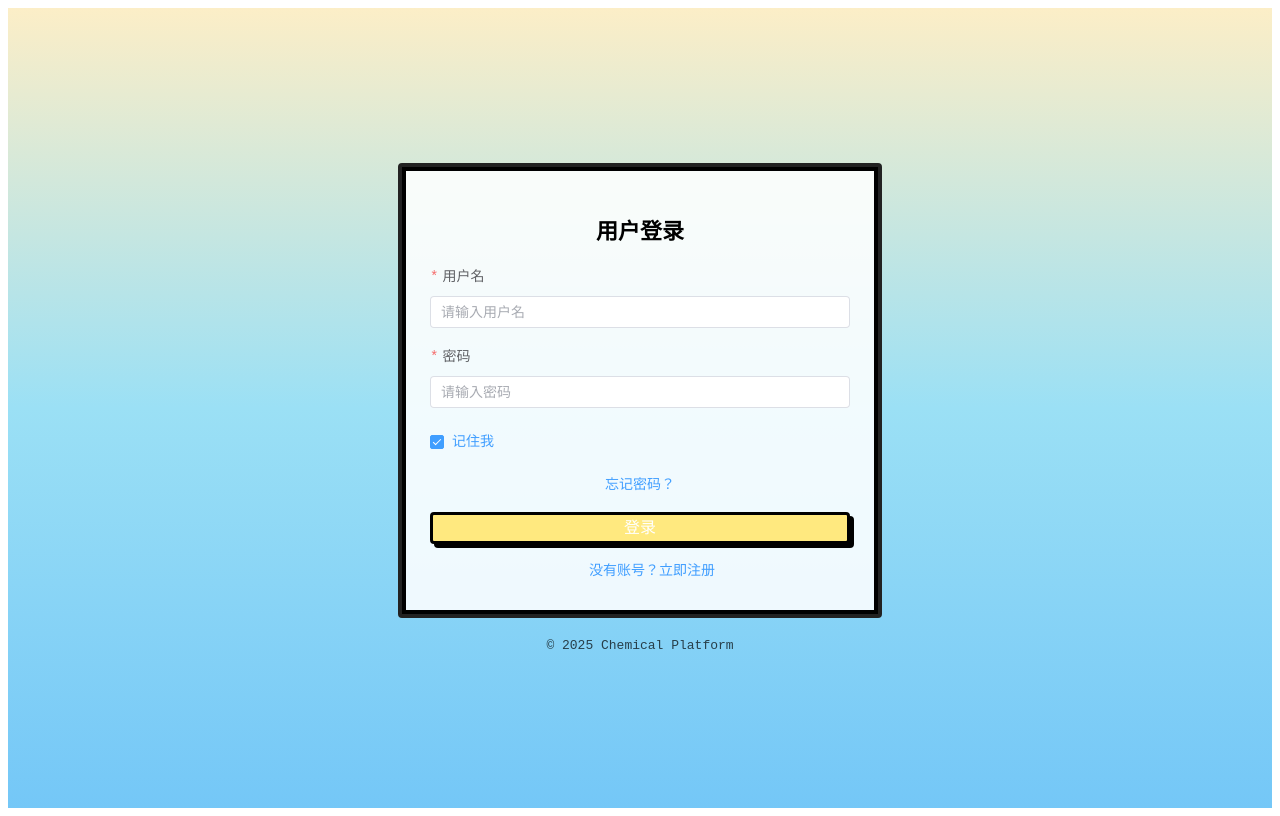
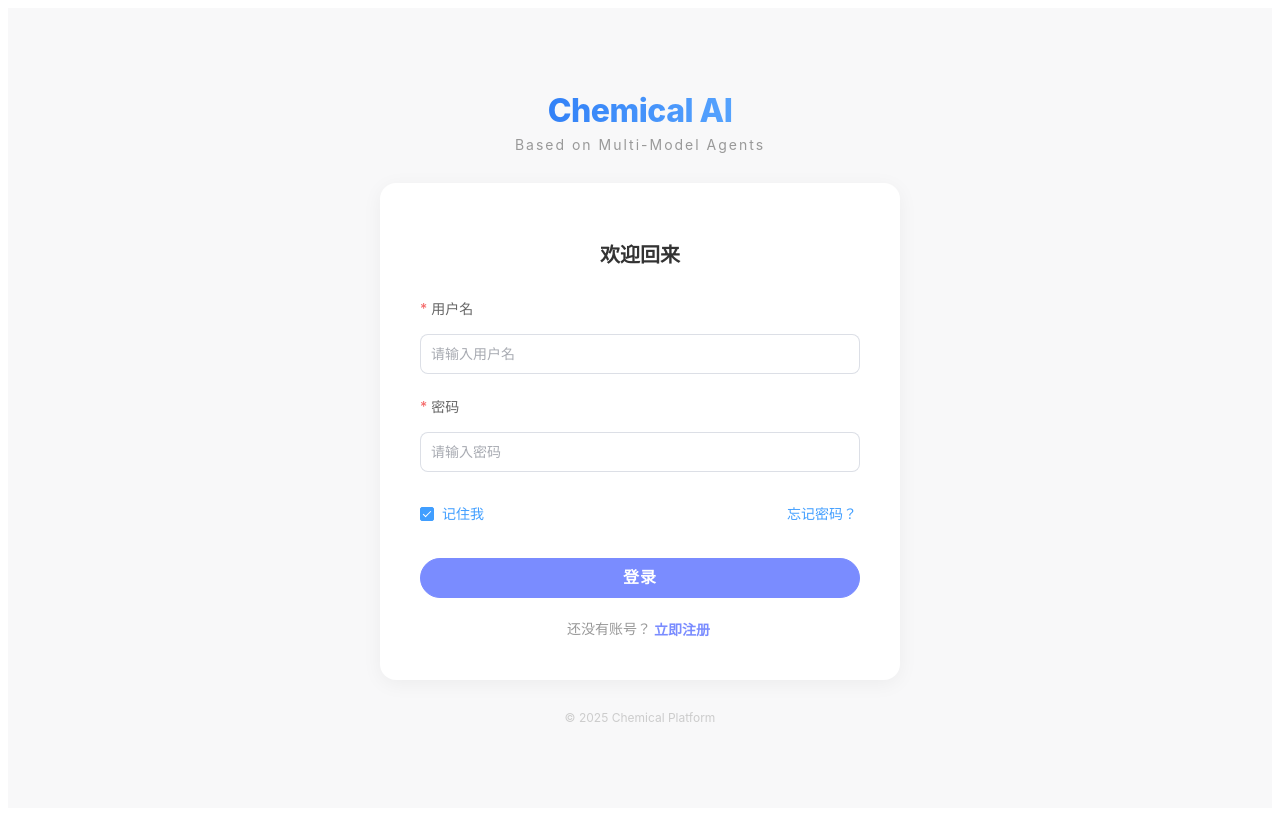
Before and after one commit to Songshilongi/Nexus-frontend, a Vue app: page /login in a window 1280 px wide. Built offline with nearby package versions, Linux system fonts and the light colour scheme; no server answers.

Commit message:
修改CSS

```diff
--- a/src/views/LoginView.vue
+++ b/src/views/LoginView.vue
@@ -1,17 +1,22 @@
 <template>
-  <div class="pixel-bg">
-    <div class="auth-wrapper">
-      <div class="auth-card pixel-border">
-        <h2 class="title">{{ modeTitle }}</h2>
+  <div class="login-container">
+    <div class="login-content">
+      <div class="header-area">
+        <div class="logo-text">Chemical AI</div>
+        <div class="subtitle">Based on Multi-Model Agents</div>
+      </div>
+
+      <div class="auth-card">
+        <h2 class="form-title">{{ modeTitle }}</h2>
 
         <el-form
           :model="form"
           :rules="dynamicRules"
           ref="formRef"
           label-position="top"
-          size="default"
+          size="large"
+          class="auth-form"
         >
-          <!-- 登录 -->
           <template v-if="mode === 'login'">
             <el-form-item label="用户名" prop="loginId">
               <el-input v-model="form.loginId" placeholder="请输入用户名" clearable />
@@ -23,21 +28,21 @@
                 v-model="form.password"
                 placeholder="请输入密码"
                 show-password
+                @keydown.enter="handleSubmit"
               />
             </el-form-item>
 
             <div class="login-options">
               <el-checkbox v-model="form.remember">记住我</el-checkbox>
-              <el-button type="text" class="link" @click="switchMode('reset')">
+              <el-button link type="primary" class="forgot-btn" @click="switchMode('reset')">
                 忘记密码？
               </el-button>
             </div>
           </template>
 
-          <!-- 注册 -->
           <template v-if="mode === 'register'">
             <el-form-item label="用户名" prop="username">
-              <el-input v-model="form.username" placeholder="设置用户名" clearable />
+              <el-input v-model="form.username" placeholder="设置用户名 (2-20字符)" clearable />
             </el-form-item>
 
             <el-form-item label="邮箱" prop="email">
@@ -48,7 +53,7 @@
               <el-input
                 type="password"
                 v-model="form.password"
-                placeholder="设置密码"
+                placeholder="设置密码 (8位以上，含数字大小写)"
                 show-password
               />
             </el-form-item>
@@ -63,7 +68,6 @@
             </el-form-item>
           </template>
 
-          <!-- 找回密码 -->
           <template v-if="mode === 'reset'">
             <el-form-item label="用户名" prop="resetUsername">
               <el-input v-model="form.resetUsername" placeholder="请输入用户名" clearable />
@@ -74,22 +78,24 @@
             </el-form-item>
 
             <el-form-item label="验证码" prop="code">
-              <el-row :gutter="8">
-                <el-col :span="14">
-                  <el-input v-model="form.code" placeholder="10位验证码" maxlength="10" clearable />
-                </el-col>
-                <el-col :span="10">
+              <div class="code-row">
+                <el-input
+                  v-model="form.code"
+                  placeholder="10位验证码"
+                  maxlength="10"
+                  clearable
+                  class="code-input"
+                />
                 <el-button
                   type="primary"
-                    class="pixel-btn"
+                  plain
+                  class="code-btn"
                   :disabled="codeCountdown > 0 || loading"
                   @click="sendResetCode"
-                    style="width: 100%"
                 >
-                    {{ codeCountdown > 0 ? `${codeCountdown}s` : '获取验证码' }}
+                  {{ codeCountdown > 0 ? `${codeCountdown}s 后重试` : '获取验证码' }}
                 </el-button>
-                </el-col>
-              </el-row>
+              </div>
             </el-form-item>
 
             <el-form-item label="新密码" prop="newPassword">
@@ -102,28 +108,27 @@
             </el-form-item>
           </template>
 
-          <!-- 按钮 -->
           <el-button
             type="primary"
             :loading="loading"
-            class="submit-btn pixel-btn"
+            class="submit-btn"
             @click="handleSubmit"
+            round
           >
             {{ mainButtonText }}
           </el-button>
 
-          <el-button
-            v-if="mode === 'login'"
-            type="text"
-            class="link"
-            @click="switchMode('register')"
-          >
-            没有账号？立即注册
+          <div class="bottom-links">
+            <template v-if="mode === 'login'">
+              <span class="text-muted">还没有账号？</span>
+              <el-button link type="primary" @click="switchMode('register')"> 立即注册 </el-button>
+            </template>
+            <template v-else>
+              <el-button link type="primary" @click="switchMode('login')">
+                <span style="font-size: 14px">← 返回登录</span>
               </el-button>
-
-          <el-button v-if="mode !== 'login'" type="text" class="link" @click="switchMode('login')">
-            返回登录
-          </el-button>
+            </template>
+          </div>
         </el-form>
       </div>
 
@@ -159,29 +164,23 @@ const form = ref({
   newPassword: '',
 })
 
-// 密码强度正则
 const passwordPattern = /^(?=.*\d)(?=.*[a-z])(?=.*[A-Z]).{8,}$/
 
 const rules = {
   loginId: [{ required: true, message: '请输入用户名', trigger: 'blur' }],
-
   username: [
     { required: true, message: '请设置用户名', trigger: 'blur' },
     { max: 20, message: '用户名长度不能超过20个字符', trigger: 'blur' },
   ],
-
   resetUsername: [
     { required: true, message: '请输入用户名', trigger: 'blur' },
     { max: 20, message: '用户名长度不能超过20个字符', trigger: 'blur' },
   ],
-
   email: [
     { required: true, message: '请输入邮箱', trigger: 'blur' },
     { type: 'email', message: '邮箱格式不正确', trigger: 'blur' },
   ],
-
   password: [{ required: true, message: '请输入密码', trigger: 'blur' }],
-
   passwordForRegister: [
     { required: true, message: '请输入密码', trigger: 'blur' },
     {
@@ -190,7 +189,6 @@ const rules = {
       trigger: 'blur',
     },
   ],
-
   confirmPassword: [
     { required: true, message: '请确认密码', trigger: 'blur' },
     {
@@ -201,15 +199,10 @@ const rules = {
       trigger: 'blur',
     },
   ],
-
-  // 关键修改：验证码改为 10 位
   code: [
     { required: true, message: '请输入验证码', trigger: 'blur' },
-    { len: 10, message: '验证码为10位字母', trigger: 'blur' },
-    // 如果你想强制只能是字母，也可以加上这个正则（可选）
-    // { pattern: /^[A-Za-z]{10}$/, message: '验证码必须为10位字母', trigger: 'blur' }
+    { len: 10, message: '验证码为10位字符', trigger: 'blur' },
   ],
-
   newPassword: [
     { required: true, message: '请设置新密码', trigger: 'blur' },
     {
@@ -220,7 +213,6 @@ const rules = {
   ],
 }
 
-// 动态密码规则
 const passwordRules = computed(() => {
   if (mode.value === 'login') return rules.password
   if (mode.value === 'register') return rules.passwordForRegister
@@ -236,9 +228,9 @@ const dynamicRules = computed(() => ({
 const modeTitle = computed(
   () =>
     ({
-      login: '用户登录',
-      register: '注册新账号',
-      reset: '找回密码',
+      login: '欢迎回来',
+      register: '创建新账号',
+      reset: '重置密码',
     })[mode.value],
 )
 
@@ -246,8 +238,8 @@ const mainButtonText = computed(
   () =>
     ({
       login: '登录',
-      register: '提交注册',
-      reset: '完成重置',
+      register: '注册',
+      reset: '重置密码',
     })[mode.value],
 )
 
@@ -260,16 +252,6 @@ function switchMode(next) {
   clearCountdown()
 }
 
-function showField(field) {
-  if (mode.value === 'login') return ['loginId', 'password'].includes(field)
-  if (mode.value === 'register')
-    return ['username', 'email', 'password', 'confirmPassword'].includes(field)
-  if (mode.value === 'reset')
-    return ['resetUsername', 'email', 'code', 'newPassword'].includes(field)
-  return false
-}
-
-// 接口调用（保持不变）
 async function register() {
   const res = await userServiceApi.post('/register', {
     username: form.value.username.trim(),
@@ -374,98 +356,190 @@ function clearCountdown() {
 }
 
 onUnmounted(clearCountdown)
-
-function quickRegister() {
-  switchMode('register')
-}
 </script>
 
 <style scoped>
-/* 渐变天空背景 */
-.pixel-bg {
-  height: 100vh;
+/* 容器：与 ChatView 背景色一致 */
+.login-container {
+  min-height: 100vh;
   width: 100%;
-  background: linear-gradient(to bottom, #fceec7, #9be0f5, #74c7f7);
+  background-color: #f8f8f9;
   display: flex;
   justify-content: center;
   align-items: center;
-  font-family: 'PixelOperator', monospace;
+  font-family:
+    -apple-system, BlinkMacSystemFont, 'Segoe UI', Roboto, 'Helvetica Neue', Arial, sans-serif;
 }
 
-/* 主布局 */
-.auth-wrapper {
+.login-content {
   display: flex;
   flex-direction: column;
   align-items: center;
+  width: 100%;
+  padding: 20px;
 }
 
-/* 像素风外框 */
-.pixel-border {
-  border: 4px solid #222;
-  padding: 28px;
-  background: #ffffffdd;
-  box-shadow: 0 0 0 4px #000 inset;
-  border-radius: 4px;
-  width: 420px;
-  animation: cardPop 0.4s ease-out;
+/* 头部 Logo 区域 */
+.header-area {
+  text-align: center;
+  margin-bottom: 30px;
+  animation: fadeInDown 0.6s ease-out;
 }
 
-/* 卡片弹出动画 */
-@keyframes cardPop {
-  0% {
-    transform: scale(0.85);
+.logo-text {
+  font-size: 32px;
+  font-weight: 800;
+  /* 使用与 ChatView 欢迎语一致的蓝色渐变 */
+  background: linear-gradient(to right, #2c7bf6, #5ca9ff);
+  -webkit-background-clip: text;
+  background-clip: text;
+  color: transparent;
+  letter-spacing: -0.5px;
+}
+
+.subtitle {
+  font-size: 14px;
+  color: #999;
+  margin-top: 6px;
+  letter-spacing: 2px;
+}
+
+/* 卡片样式：现代化、阴影、圆角 */
+.auth-card {
+  width: 100%;
+  max-width: 440px;
+  background: #ffffff;
+  border-radius: 16px;
+  /* 柔和的阴影，去除像素风的硬边框 */
+  box-shadow: 0 4px 20px rgba(0, 0, 0, 0.05);
+  padding: 40px;
+  animation: fadeInUp 0.6s ease-out;
+}
+
+.form-title {
+  text-align: center;
+  font-size: 20px;
+  font-weight: 600;
+  color: #333;
+  margin-bottom: 30px;
+}
+
+/* 表单细节 */
+.auth-form :deep(.el-form-item__label) {
+  font-weight: 500;
+  color: #666;
+  padding-bottom: 6px;
+}
+
+.auth-form :deep(.el-input__wrapper) {
+  box-shadow: 0 0 0 1px #dcdfe6 inset;
+  border-radius: 8px; /* 输入框圆角 */
+  padding: 1px 11px;
+}
+
+.auth-form :deep(.el-input__wrapper.is-focus) {
+  box-shadow: 0 0 0 1px #7a8cff inset !important;
+}
+
+.login-options {
+  display: flex;
+  justify-content: space-between;
+  align-items: center;
+  margin-bottom: 24px;
+}
+
+.forgot-btn {
+  color: #7a8cff;
+}
+
+.forgot-btn:hover {
+  color: #6b7de0;
+}
+
+/* 验证码行 */
+.code-row {
+  display: flex;
+  gap: 12px;
+  width: 100%;
+}
+.code-input {
+  flex: 1;
+}
+.code-btn {
+  border-radius: 8px;
+}
+
+/* 提交按钮：使用 ChatView 主色调 */
+.submit-btn {
+  width: 100%;
+  font-size: 16px;
+  padding: 22px 0; /* 增加高度 */
+  background-color: #7a8cff;
+  border-color: #7a8cff;
+  border-radius: 8px;
+  font-weight: 600;
+  letter-spacing: 1px;
+  margin-bottom: 20px;
+  transition: all 0.2s;
+}
+
+.submit-btn:hover {
+  background-color: #6b7de0;
+  border-color: #6b7de0;
+  transform: translateY(-1px);
+  box-shadow: 0 4px 12px rgba(122, 140, 255, 0.3);
+}
+
+.submit-btn:active {
+  transform: translateY(0);
+}
+
+/* 底部链接 */
+.bottom-links {
+  text-align: center;
+  font-size: 14px;
+}
+
+.text-muted {
+  color: #999;
+}
+
+.bottom-links :deep(.el-button) {
+  color: #7a8cff;
+  font-weight: 600;
+}
+
+.bottom-links :deep(.el-button:hover) {
+  color: #6b7de0;
+}
+
+.footer {
+  margin-top: 30px;
+  font-size: 12px;
+  color: #ccc;
+  text-align: center;
+}
+
+/* 动画 */
+@keyframes fadeInUp {
+  from {
     opacity: 0;
+    transform: translateY(20px);
   }
-  100% {
-    transform: scale(1);
+  to {
     opacity: 1;
+    transform: translateY(0);
   }
 }
 
-.title {
-  text-align: center;
-  font-size: 22px;
-  font-weight: bold;
-  margin-bottom: 20px;
+@keyframes fadeInDown {
+  from {
+    opacity: 0;
+    transform: translateY(-20px);
   }
-
-/* 像素按钮风格 */
-.pixel-btn {
-  font-size: 16px !important;
-  border: 3px solid #000 !important;
-  padding: 10px 0 !important;
-  background: #ffe97f !important;
-  box-shadow: 4px 4px 0 #000;
-  transition: transform 0.1s ease;
+  to {
+    opacity: 1;
+    transform: translateY(0);
   }
-
-.pixel-btn:hover {
-  transform: translate(-2px, -2px);
-  box-shadow: 6px 6px 0 #000;
-}
-
-.pixel-btn:active {
-  transform: translate(2px, 2px);
-  box-shadow: 1px 1px 0 #000;
-}
-
-.submit-btn {
-  width: 100%;
-  margin-top: 12px;
-}
-
-/* 文本链接按钮 */
-.link {
-  width: 100%;
-  margin-top: 10px;
-  font-size: 14px;
-  text-align: center;
-}
-
-/* 底部版权 */
-.footer {
-  margin-top: 20px;
-  font-size: 13px;
-  opacity: 0.7;
 }
 </style>
```
Lines whose indentation alone changed are shown as unchanged.
